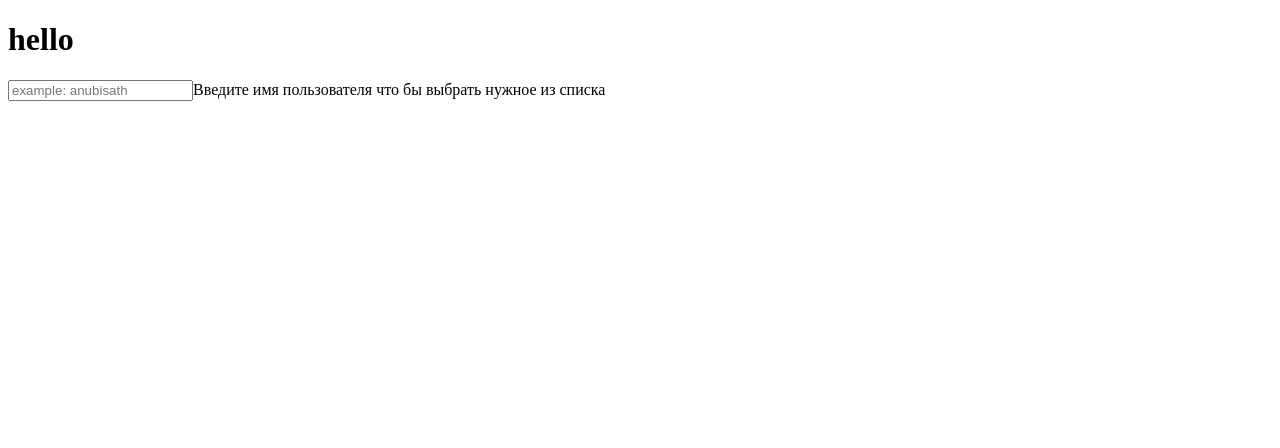
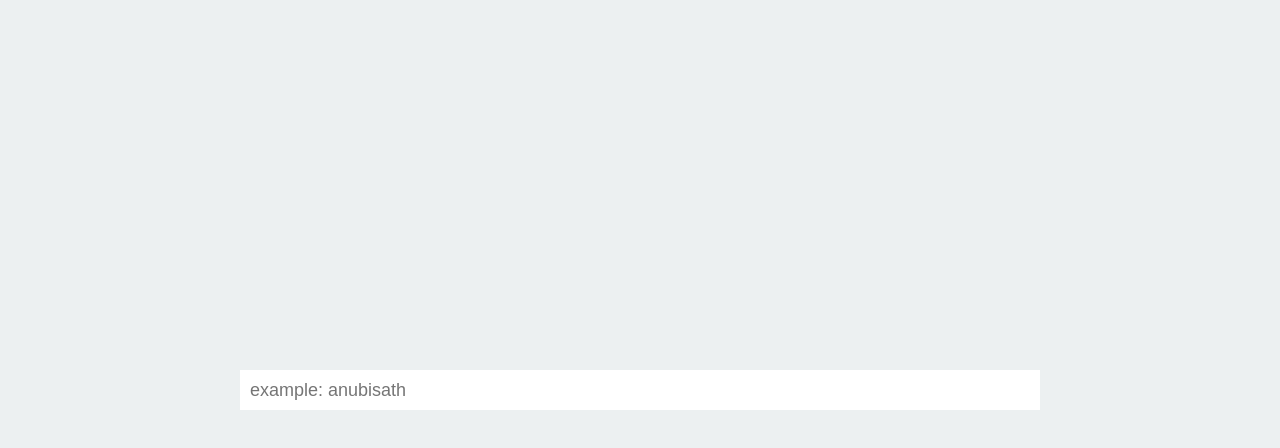
Before and after one commit to pendalph/warstore, a React (Create React App) app: page / in a window 1280 px wide. Shown: the top 448 px of the page. Built offline with nearby package versions, Linux system fonts and the light colour scheme.

Commit message:
add search components & dropdown

```diff
--- a/public/index.html
+++ b/public/index.html
@@ -4,6 +4,7 @@
 		<meta charset="utf-8" />
 		<meta name="viewport" content="width=device-width, initial-scale=1" />
 		<meta name="description" content="Web site created using create-react-app" />
+		<link href="https://fonts.googleapis.com/css?family=Source+Sans+Pro:400,600,700&display=swap&subset=cyrillic" rel="stylesheet">
 		<title>WarStore</title>
 	</head>
 	<body>
--- a/src/components/App/index.tsx
+++ b/src/components/App/index.tsx
@@ -1,43 +1,11 @@
 import React from 'react';
-import { useDispatch, useSelector } from 'react-redux';
-import { itemsFetchData, selectAccountId } from 'modules/account/actions';
+import Search from 'components/Search';
 
 const App: React.FC = () => {
 
-    const dispatch = useDispatch();
-
-    const handleChange = (event: any) => {
-        const nickname = event.target.value
-        dispatch(itemsFetchData(`https://api.worldoftanks.ru/wot/account/list/?application_id=3e5721b263115b6c375cce4e144c33ed&search=${nickname}`));
-    };
-
-    const handleSelect = (id: number) => dispatch(selectAccountId(id));
-
-    const accountData = useSelector((state: any) => {
-        return state.accountPrimaryData.items && state.accountPrimaryData.items.data;
-    });
-
-    const ListItems = () => {
-        return (
-            <React.Fragment>
-                {accountData ? (
-                    accountData.map((value: any) => (
-                        <ul>
-                            <li key={value.account_id} onClick={() => handleSelect(value.account_id)}>{value.nickname}</li>
-                        </ul>
-                    ))
-                ) : (
-                    <span>Введите имя пользователя что бы выбрать нужное из списка</span>
-                )}
-            </React.Fragment>
-        );
-    };
-
     return (
         <React.Fragment>
-            <h1>hello</h1>
-            <input placeholder='example: anubisath' onChange={handleChange}></input>
-            <ListItems />
+            <Search />
         </React.Fragment>
     );
 };
--- /dev/null
+++ b/src/components/Search/index.tsx
@@ -0,0 +1,25 @@
+import React from 'react';
+import Dropdown from 'components/SearchDropdown';
+import { useDispatch } from 'react-redux';
+import { itemsFetchData } from 'modules/account/actions';
+
+const Search: React.FC = () => {
+
+    const dispatch = useDispatch();
+
+    const handleChange = (event: any) => {
+        const nickname = event.target.value
+        dispatch(itemsFetchData(`https://api.worldoftanks.ru/wot/account/list/?application_id=3e5721b263115b6c375cce4e144c33ed&search=${nickname}`));
+    };
+
+    return(
+        <div className='wrapper'>
+            <div className='search-block'>
+                <input placeholder='example: anubisath' onChange={handleChange} className='search-input'></input>
+                <Dropdown/>
+            </div>
+        </div>
+    );
+};
+
+export default Search;
--- /dev/null
+++ b/src/components/SearchDropdown/index.tsx
@@ -0,0 +1,31 @@
+import React from 'react';
+import { useDispatch, useSelector } from 'react-redux';
+import { selectAccountId } from 'modules/account/actions';
+
+
+const Dropdown: React.FC = () => {
+
+    const dispatch = useDispatch();
+
+    const handleSelect = (id: number) => dispatch(selectAccountId(id));
+
+    const accountData = useSelector((state: any) => {
+        return state.accountPrimaryData.items && state.accountPrimaryData.items.data;
+    });
+
+    return(
+        <div className='dropdown'>
+            <ul className='dropdown-list'>
+                {accountData ? (
+                    accountData.map((value: any) => (
+                        <li className='dropdown-list__item' key={value.account_id} onClick={() => handleSelect(value.account_id)}>{value.nickname}</li>
+                    ))
+                ) : (
+                    null
+                )}
+            </ul>
+        </div>
+    );
+};
+
+export default Dropdown;
--- a/src/index.tsx
+++ b/src/index.tsx
@@ -2,6 +2,7 @@ import React from 'react';
 import { render } from 'react-dom';
 import { Provider } from 'react-redux';
 import { store } from 'modules/configuredStore';
+import 'styles/main.scss';
 
 import App from 'components/App';
 
--- a/src/services/accountService.ts
+++ b/src/services/accountService.ts
@@ -1,6 +1,6 @@
 class AccountServices {
 
-    public APP_ID: string = '3e5721b263115b6c375cce4e144c33ed'; // app keys - https://developers.wargaming.net/applications/
+    public APP_ID: string = '#####################################'; // app keys - https://developers.wargaming.net/applications/
     public API_URL: string = 'https://api.worldoftanks.ru/wot/account/list/?application_id';   // base link for receiving account information
 
     async getAccountData(name: string){
--- /dev/null
+++ b/src/styles/main.scss
@@ -0,0 +1,4 @@
+@import './reset.scss';
+@import './search/input.scss';
+@import './search/wrapper.scss';
+@import './search/dropdown.scss';
--- /dev/null
+++ b/src/styles/reset.scss
@@ -0,0 +1,4 @@
+ body {
+     padding: 0;
+     margin: 0;
+ }
--- /dev/null
+++ b/src/styles/search/dropdown.scss
@@ -0,0 +1,35 @@
+.dropdown {
+    max-height: 300px;
+    overflow: auto;
+    background: #ffffff;
+}
+
+.dropdown::-webkit-scrollbar {
+    background-color:#fff;
+    width:16px
+}
+
+.dropdown::-webkit-scrollbar-track {
+    background-color:#fff
+}
+
+.dropdown::-webkit-scrollbar-thumb {
+    background-color:#babac0;
+    // border-radius:px;
+    border: 4px solid #fff
+}
+
+.dropdown::-webkit-scrollbar-button {
+    display:none
+}
+
+.dropdown-list {
+    padding: 0;
+    margin: 0;
+    &__item {
+        padding: 10px;
+        &:hover {
+            background: #ecf0f1;
+        }
+    }
+}
--- /dev/null
+++ b/src/styles/search/input.scss
@@ -0,0 +1,8 @@
+.search-input {
+    width: 100%;
+    height: 40px;
+    padding: 10px;
+    font-size: 18px;
+    box-sizing: border-box;
+    border: none;
+}
--- /dev/null
+++ b/src/styles/search/wrapper.scss
@@ -0,0 +1,23 @@
+#root {
+    width: 100%;
+    height: 100%;
+}
+
+body {
+    font-family: 'Source Sans Pro', sans-serif;
+}
+
+.wrapper {
+    width: 100%;
+    height: 100%;
+    display: grid;
+    position: absolute;
+    justify-content: center;
+    align-items: center;
+    background: #ecf0f1;
+}
+
+.search-block {
+    width: 800px;
+    height: 60px;
+}
```
Also changed, not shown: src/images/search_background.jpg (added), src/styles/variables.scss (added).
